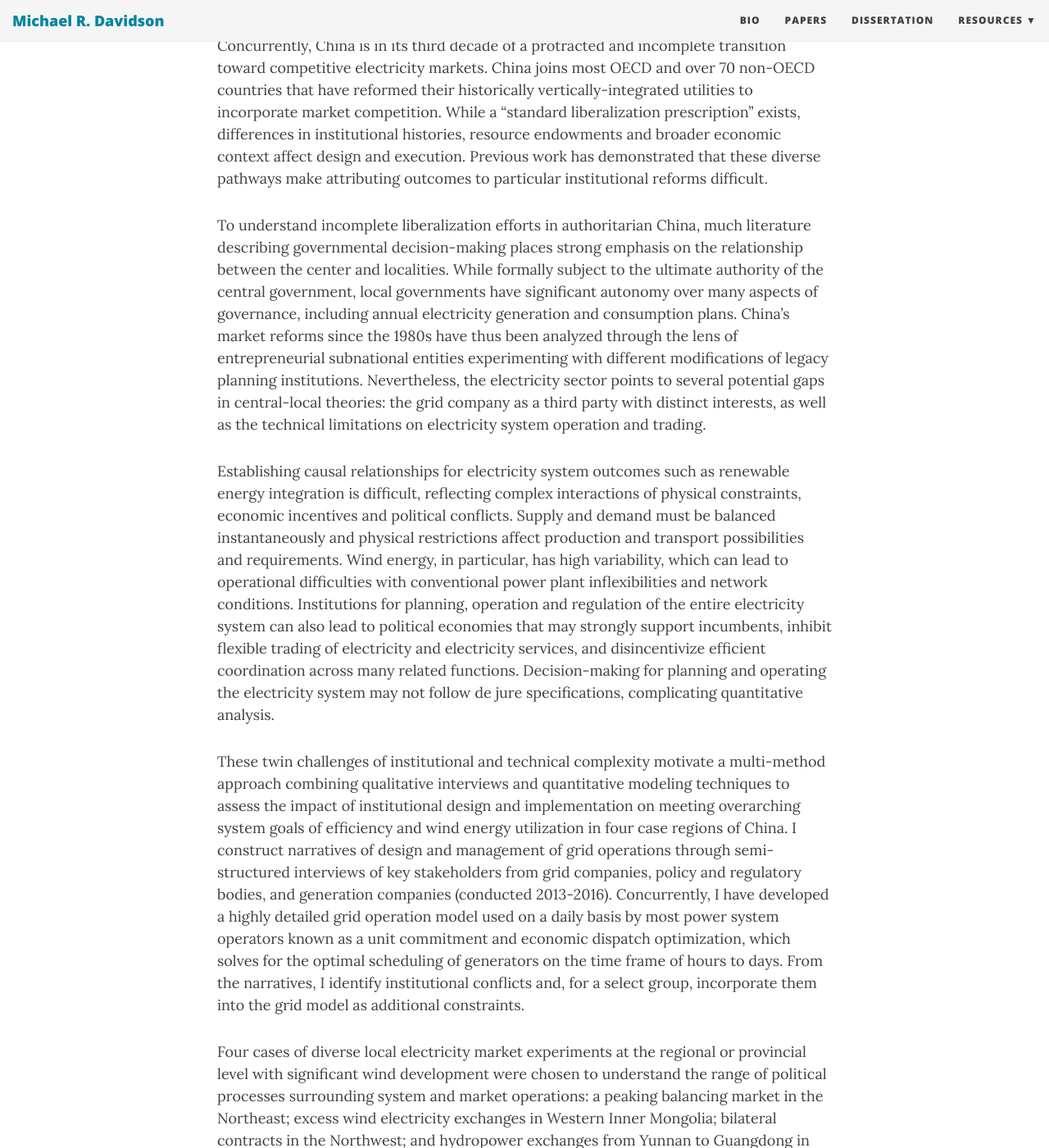
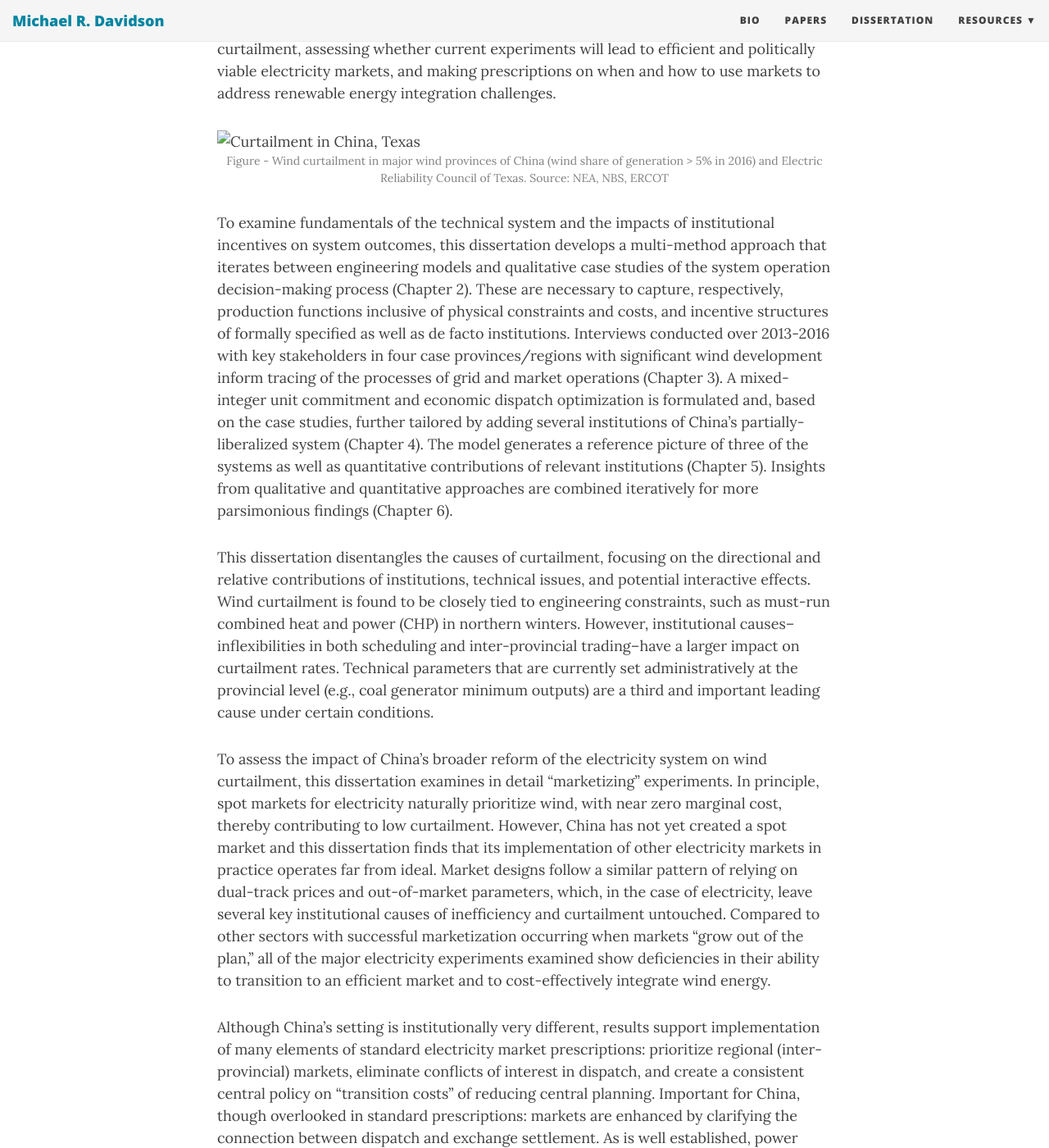
Before and after one commit to east-winds/east-winds.github.io, a Jekyll site: the page built from dissertation-wind-markets-china.md, in a window 1280 px wide and 1400 px high, scrolled down 667 px. Shown: the whole window at 82% size. Built offline with Jekyll 4.4.1, drawn with Linux system fonts in a browser that asks for light colours; nearby versions of some CDN libraries; some of the changed text lies outside the part shown.

```diff
--- a/dissertation-wind-markets-china.md
+++ b/dissertation-wind-markets-china.md
@@ -5,25 +5,27 @@ title: Dissertation Project
 
 ## Creating Markets for Wind Electricity in China: Hybrid Approaches to Energy Modeling and Regulation ##
 
-China's rapid economic growth – largely industrial, energy-intensive and reliant on coal – has generated a range of environmental, public health and governance challenges. Renewable energy development, spurred by sustained government intervention, has a large potential to address some of these impacts. However, while China now leads the world in deployment, it faces large performance gaps and inefficiencies in operation. Notably, curtailment (or waste) of wind and solar as a result of grid restrictions is high and increasing, creating uncertainty in China’s ability to meet longer-term environmental objectives including international climate commitments.
+China's rapid economic growth--largely industrial, energy-intensive, and reliant on coal--has generated environmental, public health, and governance challenges. While China now leads the world in renewable energy deployment, curtailment (waste) of wind and solar is high and increasing, generating much discussion on the relative contributions of technical inflexibilities and incomplete institutional reforms on integration outcomes. These integration challenges directly affect China's ability to meet long-term environmental and economic objectives. A second, related challenge emerges from how wind integration interacts with China's reinvigoration in 2015 of a three-decade-old process to establish competitive electricity markets. A "standard liberalization prescription" for electricity markets exists internationally, though Chinese policy-makers ignore or underemphasize many of its elements in current reforms, and some scholars question its general viability in emerging economies. This dissertation examines these interrelated phenomena by analyzing the contributions of diverse causes of wind curtailment, assessing whether current experiments will lead to efficient and politically viable electricity markets, and making prescriptions on when and how to use markets to address renewable energy integration challenges.
 
 ![Curtailment in China, Texas](img/curt-2013-2016-windshare-ercot-rev.png) _Figure - Wind curtailment in major wind provinces of China (wind share of generation > 5% in 2016) and Electric Reliability Council of Texas. Source: NEA, NBS, ERCOT_
 
-Concurrently, China is in its third decade of a protracted and incomplete transition toward competitive electricity markets. China joins most OECD and over 70 non-OECD countries that have reformed their historically vertically-integrated utilities to incorporate market competition. While a “standard liberalization prescription” exists, differences in institutional histories, resource endowments and broader economic context affect design and execution. Previous work has demonstrated that these diverse pathways make attributing outcomes to particular institutional reforms difficult.
 
-To understand incomplete liberalization efforts in authoritarian China, much literature describing governmental decision-making places strong emphasis on the relationship between the center and localities. While formally subject to the ultimate authority of the central government, local governments have significant autonomy over many aspects of governance, including annual electricity generation and consumption plans. China’s market reforms since the 1980s have thus been analyzed through the lens of entrepreneurial subnational entities experimenting with different modifications of legacy planning institutions. Nevertheless, the electricity sector points to several potential gaps in central-local theories: the grid company as a third party with distinct interests, as well as the technical limitations on electricity system operation and trading.
+To examine fundamentals of the technical system and the impacts of institutional incentives on system outcomes, this dissertation develops a multi-method approach that iterates between engineering models and qualitative case studies of the system operation decision-making process (Chapter 2). These are necessary to capture, respectively, production functions inclusive of physical constraints and costs, and incentive structures of formally specified as well as de facto institutions. Interviews conducted over 2013-2016 with key stakeholders in four case provinces/regions with significant wind development inform tracing of the processes of grid and market operations (Chapter 3). A mixed-integer unit commitment and economic dispatch optimization is formulated and, based on the case studies, further tailored by adding several institutions of China's partially-liberalized system (Chapter 4). The model generates a reference picture of three of the systems as well as quantitative contributions of relevant institutions (Chapter 5). Insights from qualitative and quantitative approaches are combined iteratively for more parsimonious findings (Chapter 6).
 
-Establishing causal relationships for electricity system outcomes such as renewable energy integration is difficult, reflecting complex interactions of physical constraints, economic incentives and political conflicts. Supply and demand must be balanced instantaneously and physical restrictions affect production and transport possibilities and requirements. Wind energy, in particular, has high variability, which can lead to operational difficulties with conventional power plant inflexibilities and network conditions. Institutions for planning, operation and regulation of the entire electricity system can also lead to political economies that may strongly support incumbents, inhibit flexible trading of electricity and electricity services, and disincentivize efficient coordination across many related functions. Decision-making for planning and operating the electricity system may not follow de jure specifications, complicating quantitative analysis.
 
-These twin challenges of institutional and technical complexity motivate a multi-method approach combining qualitative interviews and quantitative modeling techniques to assess the impact of institutional design and implementation on meeting overarching system goals of efficiency and wind energy utilization in four case regions of China. I construct narratives of design and management of grid operations through semi-structured interviews of key stakeholders from grid companies, policy and regulatory bodies, and generation companies (conducted 2013-2016). Concurrently, I have developed a highly detailed grid operation model used on a daily basis by most power system operators known as a unit commitment and economic dispatch optimization, which solves for the optimal scheduling of generators on the time frame of hours to days. From the narratives, I identify institutional conflicts and, for a select group, incorporate them into the grid model as additional constraints.
 
-Four cases of diverse local electricity market experiments at the regional or provincial level with significant wind development were chosen to understand the range of political processes surrounding system and market operations: a peaking balancing market in the Northeast; excess wind electricity exchanges in Western Inner Mongolia; bilateral contracts in the Northwest; and hydropower exchanges from Yunnan to Guangdong in Southern Grid. These four are located in three different grid companies, and have diverse geographies and institutional histories. The market experiments range from the very common (bilateral contracts) to the highly experimental (peaking balancing market).
+This dissertation disentangles the causes of curtailment, focusing on the directional and relative contributions of institutions, technical issues, and potential interactive effects. Wind curtailment is found to be closely tied to engineering constraints, such as must-run combined heat and power (CHP) in northern winters. However, institutional causes--inflexibilities in both scheduling and inter-provincial trading--have a larger impact on curtailment rates. Technical parameters that are currently set administratively at the provincial level (e.g., coal generator minimum outputs) are a third and important leading cause under certain conditions.
 
-Qualitatively, a picture emerges of a power system in transition. Grid operations are still heavily planned, but with various inputs for out-of-plan transactions. The grid company makes most decisions on short-time scales relevant for wind integration, but is heavily constrained by a constellation of long-term decisions (monthly and longer) made by government agencies. Quantitative results show novel insights into wind integration and market reforms: wind curtailment increases dramatically when provincial barriers to trade resulting from annual planning and inability to share (short-term) reserves are considered. The (long-term) quota on its own increases costs but does not substantially affect wind utilization. Other administratively-set parameters, such as minimum generation outputs, have a strong impact on outcomes and demonstrate the potential for improvements if direct incentives for efficiency were instituted such as through markets.
 
-Methodologically, engaging the model-building process and case interviews concurrently over the course of the study has demonstrated benefits of the multi-method approach: between field visits new features were added to the quantitative model, and model results helped improve depth of question guides in subsequent interviews. I will particularly note this with regard to processes underlying reserve sharing. The integrated lens using the quantitative model to test various counterfactuals is helpful in elucidating the effects of interacting institutions identified in the interviews, such as barriers to trade. Finally, cross-case comparisons and modeling lead to more precise scoping conditions. The optimization approach is potentially extensible to other sectors where technological parameters strongly affect institutional design.
 
-These findings raise serious questions about the ability of current reforms in China’s electricity sector to increase efficiency and achieve renewable energy integration goals: in particular, plans dominated by intra-provincial markets, rather than seeking to capture benefits from inter-provincial trading. Establishing trading arrangements among relatively autonomous jurisdictions is notoriously difficult. China's provinces in terms of political autonomy share similarities with EU member states, which have only recently made great strides toward integration, and Indian states -- indicating potential fruitful future cross-national comparisons of drivers and outcomes in energy and environmental politics. As renewable energy shares increase around the world, this dissertation can help illuminate a range of conflicts to be expected.
+To assess the impact of China's broader reform of the electricity system on wind curtailment, this dissertation examines in detail "marketizing" experiments. In principle, spot markets for electricity naturally prioritize wind, with near zero marginal cost, thereby contributing to low curtailment. However, China has not yet created a spot market and this dissertation finds that its implementation of other electricity markets in practice operates far from ideal. Market designs follow a similar pattern of relying on dual-track prices and out-of-market parameters, which, in the case of electricity, leave several key institutional causes of inefficiency and curtailment untouched. Compared to other sectors with successful marketization occurring when markets "grow out of the plan," all of the major electricity experiments examined show deficiencies in their ability to transition to an efficient market and to cost-effectively integrate wind energy.
+
+
+
+Although China's setting is institutionally very different, results support implementation of many elements of standard electricity market prescriptions: prioritize regional (inter-provincial) markets, eliminate conflicts of interest in dispatch, and create a consistent central policy on "transition costs" of reducing central planning. Important for China, though overlooked in standard prescriptions: markets are enhanced by clarifying the connection between dispatch and exchange settlement. As is well established, power system efficiency is expected to achieve greatest gains with a short-term merit order dispatch and primarily financial market instruments, though some workable near-term deviations for the Chinese context are proposed. Ambiguous property rights related to generation plans have helped accelerate reforms, but also delay more effective markets from evolving. China shares similarities with the large class of emerging economies undergoing electricity market restructuring, for which this suggests research efforts should disaggregate planning from scheduling institutions, analyze the range of legacy sub-national trade barriers, and prioritize finding "second-best" liberalization options fit to country context in the form and order of institutional reforms.
+
+
+
 
 **Committee**
 
--- a/index.html
+++ b/index.html
@@ -5,7 +5,7 @@ use-site-title: true
 published: true
 ---
 <br>
-Ph.D. candidate in engineering systems at the MIT Institute for Data, Systems, and Society. Researching technical barriers and institutional conflicts to increasing renewable energy utilization in the power sector. Current dissertation project focuses in depth on China's wind sector and electricity market reforms.
+Post-doctoral research fellow at the Harvard Kennedy School Belfer Center’s Environment and Natural Resources Program. Recent Ph.D. in engineering systems at the MIT Institute for Data, Systems, and Society. I study the engineering implications and institutional conflicts inherent in deploying renewable energy at scale, particularly in systems with emerging electricity markets. <a href="dissertation-wind-markets-china/">Dissertation project</a> focused on China's nascent electricity market reforms and effects on wind energy integration.
 
 <br><br>
 
```
Also changed, not shown: _posts/2017-04-21-unit-commitment-china-political-context.md (+1 -1 lines), _posts/2017-07-13-brookings-india-political-economy-renewable-energy-integration.md (+1 -1 lines), _posts/2018-01-30-phd-defense-china-wind-markets.md (added, +34 -0 lines), aboutme.md (+1 -1 lines).
